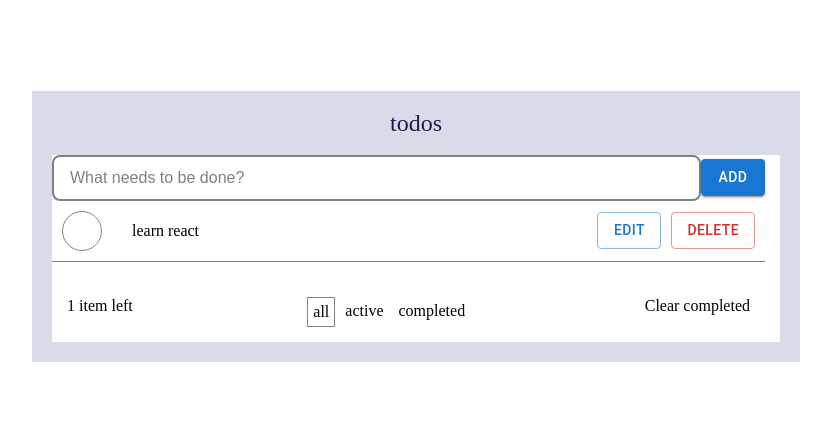
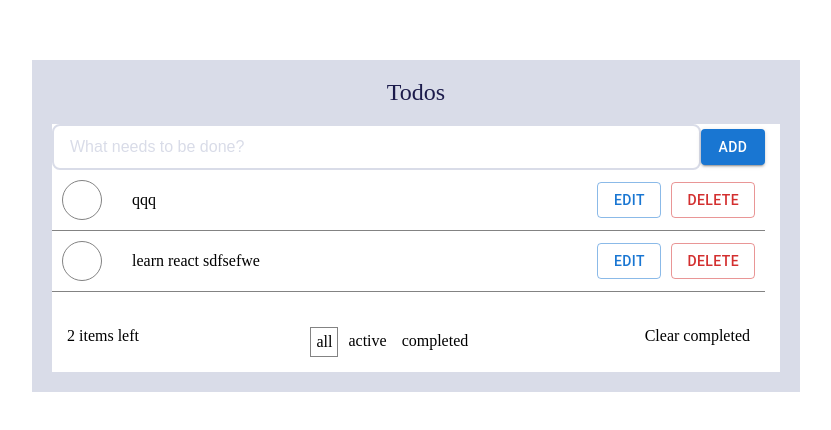
Before and after one commit to lenah23/todos, a React (Create React App) app: page / in a window 1280 px wide. Shown: the part 174-604 px from the top of the page, without its empty margins (224-1055 px from the left). Built offline with nearby package versions, Linux system fonts and the light colour scheme; data requests are answered from the project's data file.

Commit message:
code review

```diff
--- a/db.json
+++ b/db.json
@@ -2,8 +2,13 @@
   "todos": [
     {
       "id": 1,
-      "title": "learn react",
+      "title": "learn react sdfsefwe",
       "completed": false
+    },
+    {
+      "title": "qqq",
+      "completed": false,
+      "id": 2
     }
   ]
 }
--- a/src/components/CustomInput/customInput.module.scss
+++ b/src/components/CustomInput/customInput.module.scss
@@ -1,25 +1,27 @@
+@import "../../styles/variables";
+
 .todo-input {
   width: 100%;
   padding: 12px 16px;
   font-size: 16px;
-  color: rgb(63, 63, 63);
-  border: 2px solid grey;
+  color: $dark-grey;
+  border: 2px solid $light-grey;
   border-radius: 8px;
-  background-color: white;
+  background-color: $white;
   transition: all 0.3s ease;
 
   &:focus {
     outline: none;
-    border-color: rgba(26, 32, 129, 0.3);
-    box-shadow: 0 0 8px rgba(80, 91, 241, 0.3);
+    border-color: $dark-blue;
+    box-shadow: 0 0 8px $dark-blue;
   }
 
   &:hover {
-    border-color: blue;
+    border-color: $dark-blue;
   }
 
   &::placeholder {
-    color: grey;
+    color: $light-grey;
     transition: color 0.3s ease;
   }
 
--- a/src/components/CustomModal/customModal.tsx
+++ b/src/components/CustomModal/customModal.tsx
@@ -1,8 +1,8 @@
+import { ReactNode } from 'react';
 import Button from '@mui/material/Button';
 import Dialog from '@mui/material/Dialog';
 import DialogActions from '@mui/material/DialogActions';
 import DialogTitle from '@mui/material/DialogTitle';
-import { ReactNode } from 'react';
 
 interface IProps {
   open: boolean;
--- a/src/components/ToDo/todo.hooks.ts
+++ b/src/components/ToDo/todo.hooks.ts
@@ -1,4 +1,7 @@
 import { useEffect, useState } from 'react';
+import { FieldValues, useForm } from 'react-hook-form';
+import { toast } from 'react-toastify';
+import { IEditTodoValues, IStatusesList, statusesEnum } from '../../interfaces';
 import {
   useCreateNewTodoMutation,
   useDeleteCompletedTodosMutation,
@@ -7,15 +10,8 @@ import {
   useGetTodosListQuery,
   useUpdateTodoMutation,
 } from '../../store/Requests/todoApi';
-import { IStatusesList, statusesEnum } from '../../interfaces';
-import { FieldValues, useForm } from 'react-hook-form';
-import { toast } from 'react-toastify';
 
-interface IEditTodoValues {
-  id: number;
-  completed: boolean;
-  title: string;
-}
+
 
 const UseTodoHooks = () => {
   const statusesList: IStatusesList[] = [
@@ -45,16 +41,32 @@ const UseTodoHooks = () => {
 
   // requests
   const { data: todoList } = useGetTodosListQuery();
-  const [updateTodoReq, {isSuccess: updateTodoSuccess}] = useUpdateTodoMutation();
+  const [updateTodoReq, { isSuccess: updateTodoSuccess }] =
+    useUpdateTodoMutation();
   const [createTodoReq] = useCreateNewTodoMutation();
   const [clearCompletedTodods] = useDeleteCompletedTodosMutation();
-  const [deleteTododReq] = useDeleteTodoMutation();
-  const { data: todoByIdData, isSuccess: todoByIdDataSuccess } = useGetTodoByIdQuery(
-    todoId!,
-    { skip: !todoId }
-  );
+  const [deleteTododReq, {isSuccess: deleteTodoSuccess}] = useDeleteTodoMutation();
+  const { data: todoByIdData, isSuccess: todoByIdDataSuccess } =
+    useGetTodoByIdQuery(todoId!, { skip: !todoId });
 
-  console.log(todoByIdData, 'todoByIdData');
+  // useform
+  const {
+    handleSubmit,
+    formState: { errors },
+    setValue,
+    control,
+  } = useForm<FieldValues | IEditTodoValues>({
+    defaultValues: {
+      id: todoByIdData?.id,
+      completed: todoByIdData?.completed,
+      title: todoByIdData?.title,
+    },
+  });
+
+  const onSubmit = (data: FieldValues | IEditTodoValues) => {
+    updateTodoReq(data);
+  };
+
   // useEffects
   useEffect(() => {
     if (todoList) {
@@ -66,10 +78,22 @@ const UseTodoHooks = () => {
 
   useEffect(() => {
     if (updateTodoSuccess) {
-      toast.success(("updated successfully"));
+      toast.success('updated successfully');
       handleClose();
     }
-  }, [updateTodoSuccess]);
+    if (deleteTodoSuccess) {
+      toast.success('deleted successfully');
+      handleClose();
+    }
+  }, [updateTodoSuccess, deleteTodoSuccess]);
+
+  useEffect(() => {
+    if (todoByIdDataSuccess) {
+      setValue('id', todoByIdData?.id);
+      setValue('completed', todoByIdData?.completed);
+      setValue('title', todoByIdData?.title);
+    }
+  }, [todoByIdDataSuccess]);
 
   // functions
   const addNewTodo = async () => {
@@ -98,55 +122,27 @@ const UseTodoHooks = () => {
     setOpen(false);
   };
 
-  const {
-    handleSubmit,
-    formState: { errors },
-    register,
-    setValue,
-    control
-  } = useForm<FieldValues | IEditTodoValues>({
-    defaultValues: {
-      id: todoByIdData?.id,
-      completed: todoByIdData?.completed,
-      title: todoByIdData?.title,
-    },
-  });
-
-  const onSubmit = (data: FieldValues | IEditTodoValues) => {
-    updateTodoReq(data);
-    console.log(data, 'dataaaaaaaaaa');
-  };
-
-  useEffect(() => {
-    if (todoByIdDataSuccess) {
-      setValue('id', todoByIdData?.id);
-      setValue('completed', todoByIdData?.completed);
-      setValue('title', todoByIdData?.title)
-    }
-  }, [todoByIdDataSuccess]);
-
   return {
+    open,
+    control,
     todoList,
     itemsLeft,
     inputValue,
     activeStatus,
     statusesList,
+    activeAction,
+    handleClearCompletedTodos,
+    setActiveStatus,
+    handleClickOpen,
+    setActiveAction,
+    deleteTododReq,
     setInputValue,
+    updateTodoReq,
+    handleSubmit,
+    handleClose,
     addNewTodo,
-    setActiveStatus,
-    updateTodoReq,
-    handleClearCompletedTodos,
-    open,
-    handleClickOpen,
-    handleClose,
-    deleteTododReq,
-    activeAction,
-    setActiveAction,
     setTodoId,
-    handleSubmit,
     onSubmit,
-    register,
-    control,
   };
 };
 
--- a/src/components/ToDo/todoCard.tsx
+++ b/src/components/ToDo/todoCard.tsx
@@ -11,16 +11,16 @@ const TodoCard: React.FC = () => {
     inputValue,
     activeStatus,
     statusesList,
+    addNewTodo,
+    updateTodoReq,
     setInputValue,
-    addNewTodo,
     setActiveStatus,
-    updateTodoReq,
     handleClearCompletedTodos,
   } = UseTodoHooks();
 
   return (
     <div className={styles['todo-card']}>
-      <h3 className={styles['todo-card__heading']}>todos</h3>
+      <h3 className={styles['todo-card__heading']}>Todos</h3>
       <div className={styles['todo-section']}>
         <div className={styles['input-container']}>
           <CustomInput
--- a/src/components/ToDo/todoFiltration.tsx
+++ b/src/components/ToDo/todoFiltration.tsx
@@ -1,5 +1,5 @@
+import { IStatusesList, statusesEnum } from '../../interfaces';
 import styles from './todo.module.scss';
-import { IStatusesList, statusesEnum } from '../../interfaces';
 
 interface IProps {
   itemsLeft: number | null;
@@ -21,7 +21,7 @@ const TodoFiltration: React.FC<IProps> = (props) => {
   return (
     <div className={styles['todo-card__footer']}>
       <div className={styles['']}>
-        {props?.itemsLeft} {props?.itemsLeft === 1 ? 'item' : 'items'} left
+        {itemsLeft} {itemsLeft === 1 ? 'item' : 'items'} left
       </div>
       <div className={styles['statuses']}>
         {statusesList.map((item: { id: number; label: statusesEnum }) => {
--- a/src/components/ToDo/todoItem.tsx
+++ b/src/components/ToDo/todoItem.tsx
@@ -1,9 +1,7 @@
-import { useState } from 'react';
 import { Button } from '@mui/material';
 import UseTodoHooks from './todo.hooks';
+import { TodoForm, CustomModal } from '../index';
 import styles from './todo.module.scss';
-import CustomModal from '../CustomModal/customModal';
-import TodoForm from '../ToDoForm/todoForm';
 
 interface IProps {
   todoLabel: string;
@@ -17,15 +15,14 @@ const TodoItem: React.FC<IProps> = (props) => {
   const {
     open,
     handleClickOpen,
+    setActiveAction,
+    deleteTododReq,
+    handleSubmit,
     handleClose,
-    deleteTododReq,
+    setTodoId,
+    onSubmit,
+    control,
     activeAction,
-    setActiveAction,
-    setTodoId,
-    handleSubmit,
-    onSubmit,
-    register,
-    control,
   } = UseTodoHooks();
 
   return (
@@ -66,7 +63,6 @@ const TodoItem: React.FC<IProps> = (props) => {
         children={
           activeAction === 'edit' && (
             <TodoForm
-              register={register}
               handleSubmit={handleSubmit}
               onSubmit={onSubmit}
               control={control}
--- a/src/components/ToDo/todoList.tsx
+++ b/src/components/ToDo/todoList.tsx
@@ -3,12 +3,12 @@ import {
   FetchArgs,
   MutationDefinition,
 } from '@reduxjs/toolkit/query';
+import { TypedMutationTrigger } from '@reduxjs/toolkit/dist/query/react';
+import { FetchBaseQueryMeta } from '@reduxjs/toolkit/query';
+import { FetchBaseQueryError } from '@reduxjs/toolkit/query';
 import { ITodoItem, statusesEnum } from '../../interfaces';
 import { TodoItem } from '../index';
 import styles from './todo.module.scss';
-import { FetchBaseQueryError } from '@reduxjs/toolkit/query';
-import { FetchBaseQueryMeta } from '@reduxjs/toolkit/query';
-import { TypedMutationTrigger } from '@reduxjs/toolkit/dist/query/react';
 
 interface IProps {
   todoList: any;
@@ -42,8 +42,10 @@ const TodoList: React.FC<IProps> = (props) => {
     <div className={styles['todo-list']}>
       {props?.todoList
         ?.filter(filterMap[props.activeStatus])
+        ?.slice()?.reverse()
         .map((item: ITodoItem) => (
           <TodoItem
+            key={item?.id}
             completed={item?.completed}
             todoLabel={item?.title}
             onClick={() =>
@@ -54,7 +56,6 @@ const TodoList: React.FC<IProps> = (props) => {
               })
             }
             id={item?.id}
-            key={item?.id}
           />
         ))}
     </div>
--- a/src/interfaces.ts
+++ b/src/interfaces.ts
@@ -16,3 +16,9 @@ export interface IStatusesList {
   id: number;
   label: statusesEnum;
 }
+
+export interface IEditTodoValues {
+  id: number;
+  completed: boolean;
+  title: string;
+}
```
Also changed, not shown: src/components/ToDoForm/todoForm.tsx (+7 -8 lines), src/components/index.ts (+5 -5 lines).
